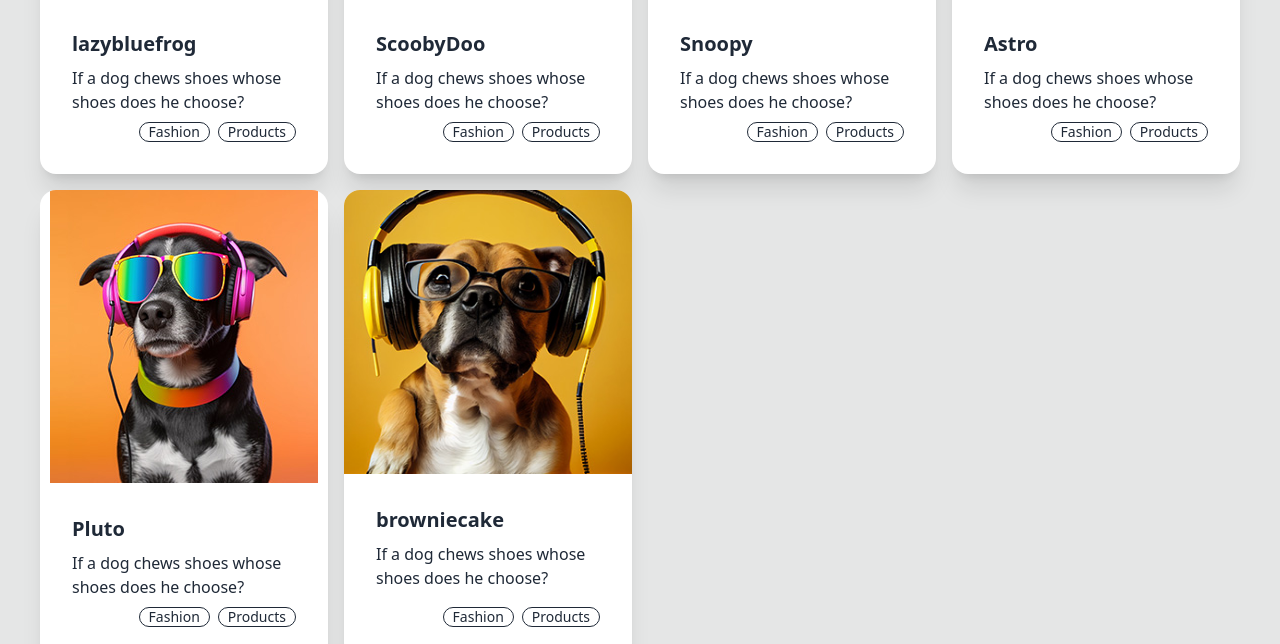
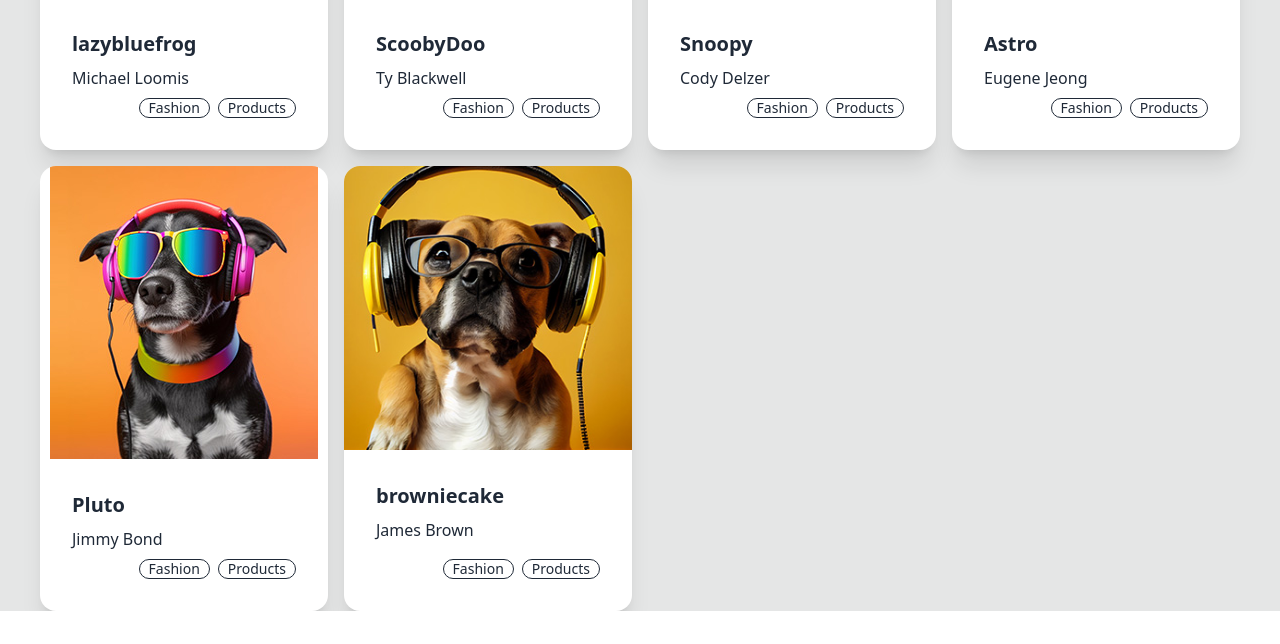
Before and after one commit to ejeong24/pawtify, a React (Vite) app: page /login in a window 1280 px wide. Shown: the part 258-902 px from the top of the page. After the commit the page ends 869 px from the top, so only its background shows below. Built offline with nearby package versions, Linux system fonts and the light colour scheme; no server answers; data requests are answered from the project's data file.

Commit message:
updating time

```diff
--- a/src/components/Users/Users.jsx
+++ b/src/components/Users/Users.jsx
@@ -34,9 +34,13 @@ export function UserCard({profile, loggedInUser}) {
       <div className="card-body">
         <h2 className="card-title">
           {profile.username}
-          {profile.id===loggedInUser?(<div className="badge badge-secondary">LOGGED IN</div>):(<div></div>)}
+          {profile.id === loggedInUser ? (
+            <div className="badge badge-secondary">LOGGED IN</div>
+          ) : (
+            <div></div>
+          )}
         </h2>
-        <p>If a dog chews shoes whose shoes does he choose?</p>
+        <p>{`${profile.firstName} ${profile.lastName}`}</p>
         <div className="card-actions justify-end">
           <div className="badge badge-outline">Fashion</div>
           <div className="badge badge-outline">Products</div>
```
